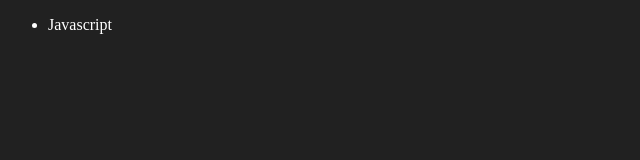
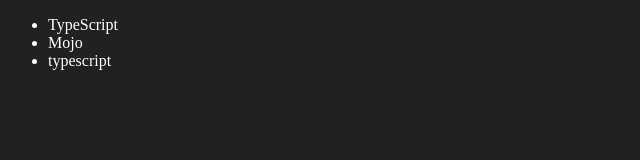
Before and after one commit to Himanshu-29-tech/js-self, a plain HTML site: page 06_dom/dom.html in a window 1280 px wide. Shown: the whole page, without its empty margins (0-640 px from the left). Drawn offline with Linux system fonts and the light colour scheme.

Commit message:
dom complete

```diff
--- a/06_dom/dom.html
+++ b/06_dom/dom.html
@@ -13,3 +13,38 @@
         <li>Javascript</li>
     </ul>
 </body>
+<script>
+    function addLanguage(langName){
+        const li = document.createElement('li');
+        li.innerHTML = `${langName}`
+        document.querySelector('.language').appendChild(li)
+    }
+    addLanguage("python")
+    addLanguage("typescript")
+
+    function addOptiLanguage(langName){
+        const li = document.createElement('li');
+        li.appendChild(document.createTextNode(langName))
+        document.querySelector('.language').appendChild(li)
+    }
+    addOptiLanguage('golang')
+
+    //Edit
+    const secondLang = document.querySelector("li:nth-child(2)")
+    console.log(secondLang);
+    //secondLang.innerHTML = "Mojo"
+    const newli = document.createElement('li')
+    newli.textContent = "Mojo"
+    secondLang.replaceWith(newli)
+
+    //edit
+    const firstLang = document.querySelector("li:first-child")
+    firstLang.outerHTML = '<li>TypeScript</li>'
+
+    //remove
+    const lastLang = document.querySelector('li:last-child')
+    lastLang.remove()
+
+
+</script>
+</html>
```
